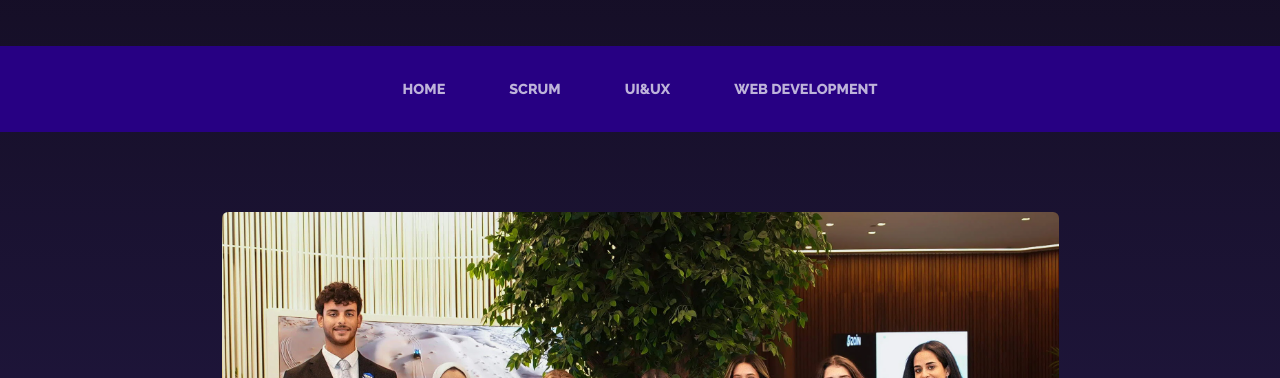
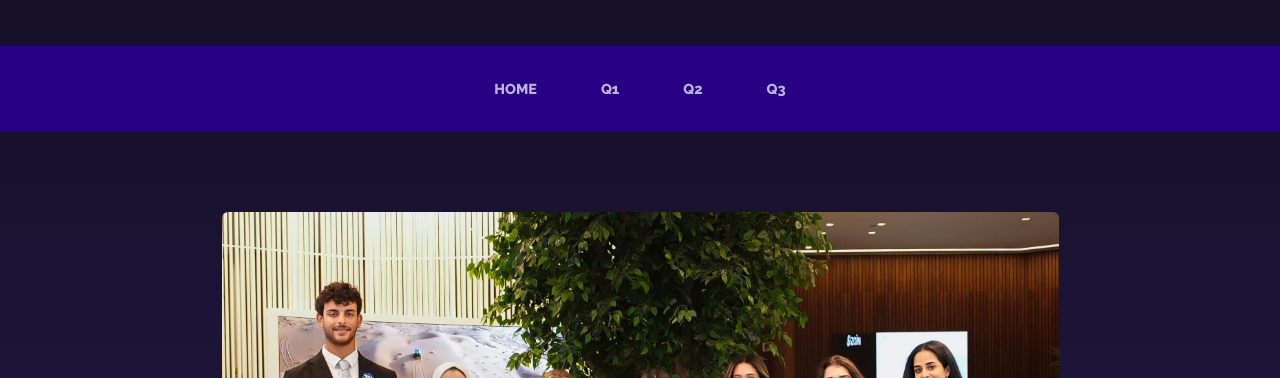
Before and after one commit to RawanQ8/Portfolio-Website, a plain HTML site: page index.html in a window 1280 px wide. Shown: the part 228-606 px from the top of the page. Drawn offline with nearby package versions, Linux system fonts and the light colour scheme.

Commit message:
changed nav bar names

```diff
--- a/index.html
+++ b/index.html
@@ -40,14 +40,14 @@
               <a class="nav-link text-uppercase" href="index.html">Home</a>
             </li>
             <li class="nav-item px-lg-4">
-              <a class="nav-link text-uppercase" href="scrum.html">Scrum</a>
+              <a class="nav-link text-uppercase" href="scrum.html">Q1</a>
             </li>
             <li class="nav-item px-lg-4">
-              <a class="nav-link text-uppercase" href="UI-UX.html">UI&UX</a>
+              <a class="nav-link text-uppercase" href="UI-UX.html">Q2</a>
             </li>
             <li class="nav-item px-lg-4">
               <a class="nav-link text-uppercase" href="web-dev.html"
-                >Web Development</a
+                >Q3</a
               >
             </li>
           </ul>
```
